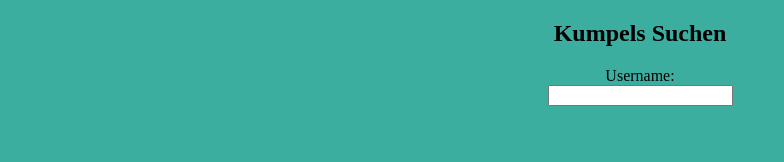
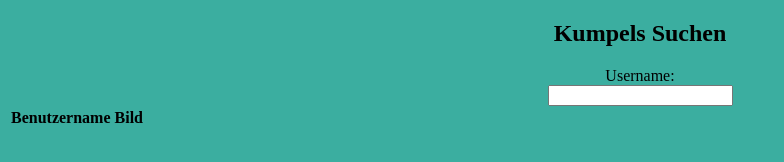
Before and after one commit to TieRub/SpieleKumpelSWE, a plain HTML site: page src/html/secondary/KumpelSuche.html in a window 1280 px wide. Shown: the whole page, without its empty margins (0-784 px from the left). Drawn offline with Linux system fonts and the light colour scheme.

Commit message:
Update KumpelSuche.html

```diff
--- a/src/html/secondary/KumpelSuche.html
+++ b/src/html/secondary/KumpelSuche.html
@@ -12,6 +12,12 @@
 <input id="name" type="username"><br>
 </div>
 
+      <table>
+        <tr>
+            <th>Benutzername</th>
+            <th>Bild</th>
+        </tr>
+
 
 </body>
 </html>
```
